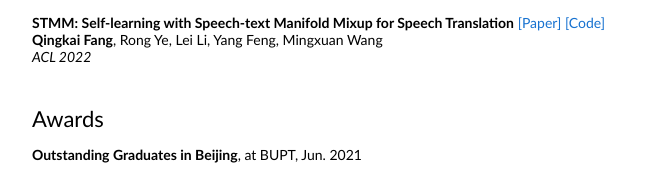
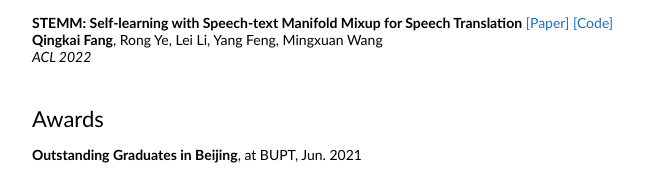
Before and after one commit to fangqingkai/fangqingkai.github.io, a plain HTML site: page index.html in a window 1280 px wide. Shown: the part 738-912 px from the top of the page, 228-887 px from the left. Drawn offline with Linux system fonts and the light colour scheme.

Commit message:
fix paper name

```diff
--- a/index.html
+++ b/index.html
@@ -74,7 +74,7 @@
 
                 <br>
                 <!-- <a href="https://openreview.net/forum?id=QcHUdfkoROl"> -->
-                  <papertitle>STMM: Self-learning with Speech-text Manifold Mixup for Speech Translation</papertitle> <a href="https://arxiv.org/abs/2203.10426">[Paper]</a> <a href="https://github.com/ictnlp/STEMM">[Code]</a>
+                  <papertitle>STEMM: Self-learning with Speech-text Manifold Mixup for Speech Translation</papertitle> <a href="https://arxiv.org/abs/2203.10426">[Paper]</a> <a href="https://github.com/ictnlp/STEMM">[Code]</a>
                 <!-- </a> -->
                 <br>
                 <strong>Qingkai Fang</strong>, Rong Ye, Lei Li, Yang Feng, Mingxuan Wang
```
